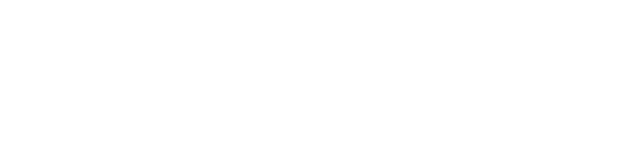
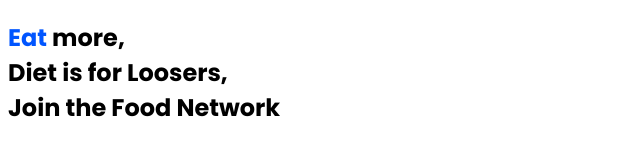
Before and after one commit to shahriarahmadf/eat-fresh, a plain HTML site: page index.html in a window 1280 px wide. Shown: the whole page, without its empty margins (0-640 px from the left). Drawn offline with Linux system fonts and the light colour scheme.

Commit message:
intro started

```diff
--- a/index.html
+++ b/index.html
@@ -4,10 +4,35 @@
     <meta charset="UTF-8">
     <meta http-equiv="X-UA-Compatible" content="IE=edge">
     <meta name="viewport" content="width=device-width, initial-scale=1.0">
-    <title>Eat more be bhuriyala</title>
+    <title>Eat fresh</title>
     <link rel="stylesheet" href="style.css">
+    <link rel="preconnect" href="https://fonts.googleapis.com">
+    <link rel="preconnect" href="https://fonts.gstatic.com" crossorigin>
+    <link href="https://fonts.googleapis.com/css2?family=Poppins:wght@400;500;700&display=swap" rel="stylesheet">
 </head>
 <body>
+    <section class="flexible-container">
+        <div class="intro">
+            <h1> <span id="eat">Eat</span>  more,<br>Diet is for Loosers,<br>Join the Food Network</h1>
 
+        </div>
+
+    </section>
+
+    </section>
+
+    <section class="about-me">
+
+    </section>
+
+    <section class="my-recipies">
+
+    </section>
+
+    <section class="stats">
+
+    </section>
+
+    <section class="footer"></section>
 </body>
 </html>
--- a/style.css
+++ b/style.css
@@ -0,0 +1,6 @@
+body{
+    font-family: 'Poppins', sans-serif;
+}
+#eat{
+    color: rgb(0, 85, 255);
+}
```
Also changed, not shown: images/Frame-57.jpg (added), images/attractive-man-eating-hamburger-he-260nw-310832510-removebg-preview.png (added), images/burger.png (added), images/group-8449.png (added), images/meat.jpg (added), 1 other file.
